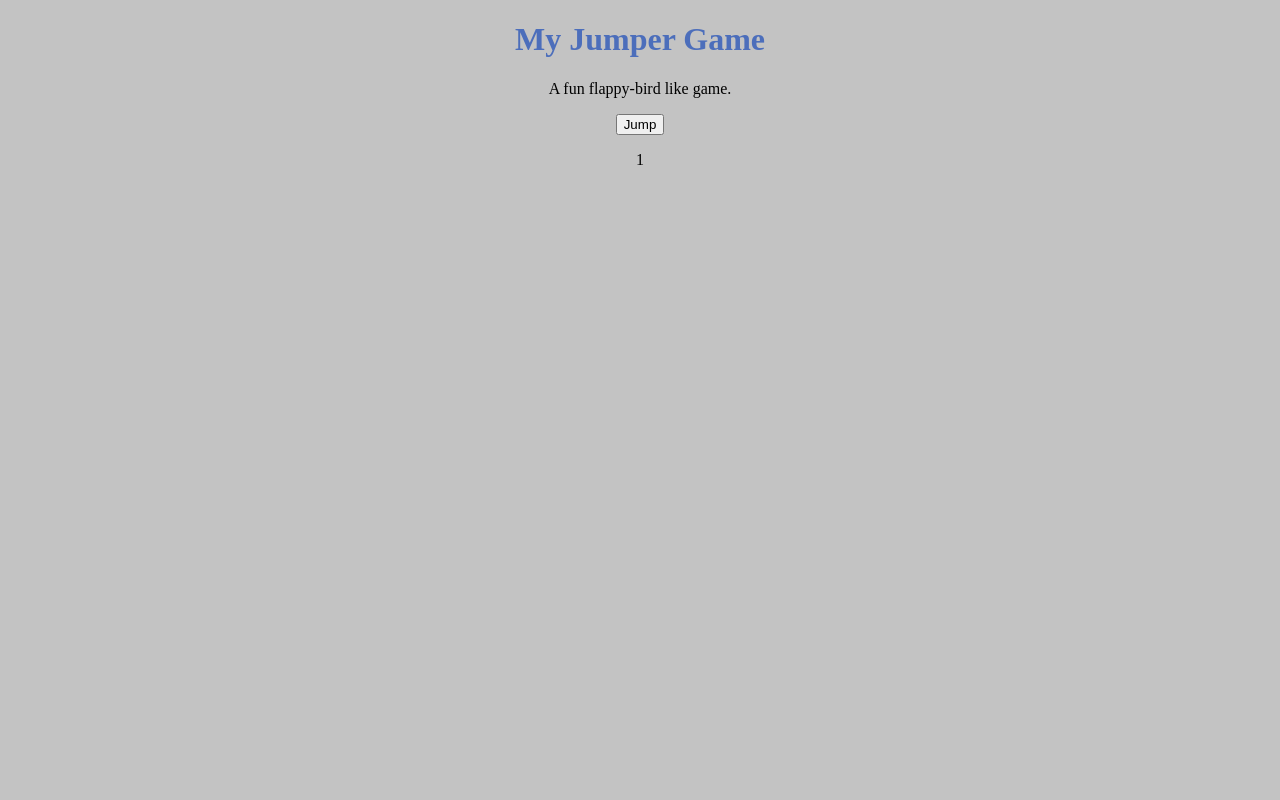
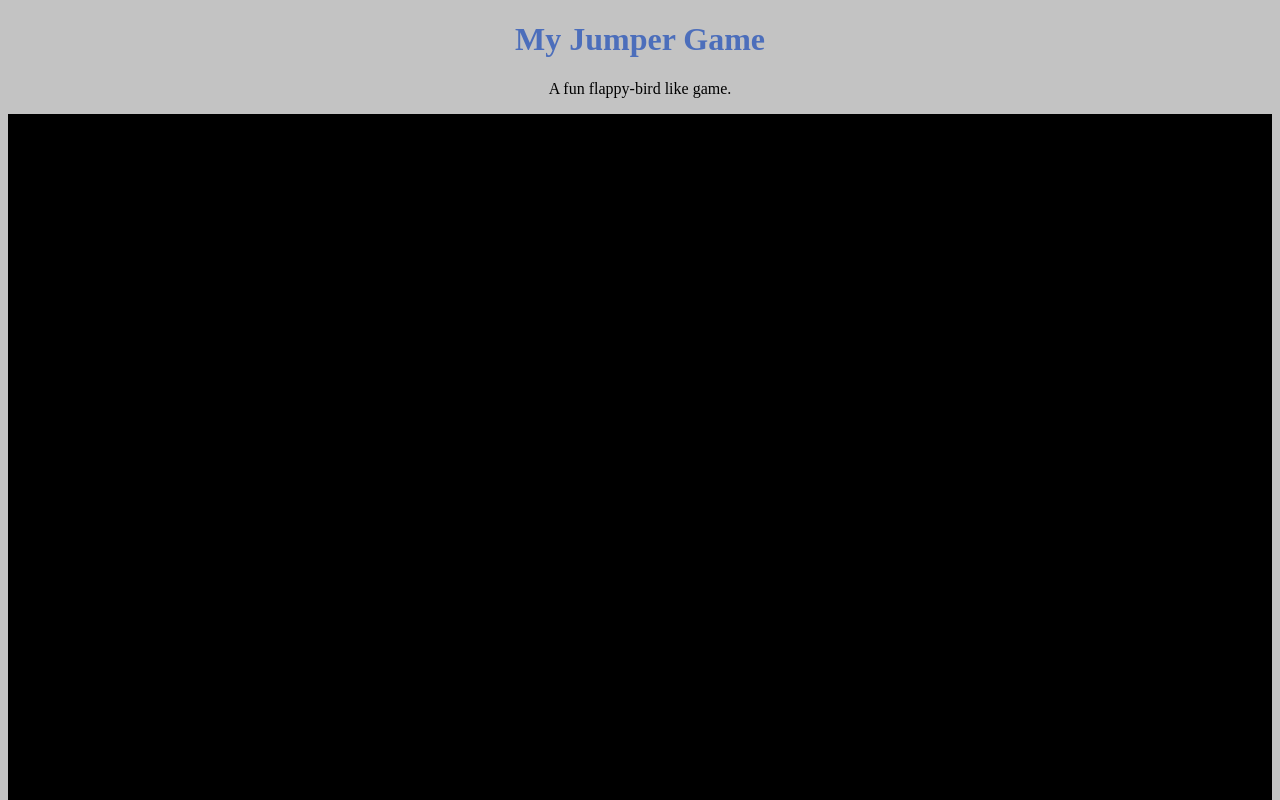
Before and after one commit to yurilov/bouncing-ball-game, a plain HTML site: page index.html in a window 1280 px wide. Shown: the top 800 px of the page. Drawn offline with Linux system fonts and the light colour scheme.

Commit message:
added canvas

```diff
--- a/css/styles.css
+++ b/css/styles.css
@@ -1,7 +1,11 @@
 body {
-  background-color:#c3c3c3;
+  background-color: #c3c3c3;
   text-align: center;
+}
 
+canvas {
+  width: 100%;
+  background-color: black;
 }
 
 .heading {
--- a/index.html
+++ b/index.html
@@ -4,12 +4,15 @@
     <meta charset="UTF-8" />
     <meta http-equiv="X-UA-Compatible" content="IE=edge" />
     <meta name="viewport" content="width=device-width, initial-scale=1.0" />
-    <title>Bouncing ball game</title>
+    <title>Document</title>
     <link rel="stylesheet" type="text/css" href="./css/styles.css" />
   </head>
   <body>
     <h1 class="heading">My Jumper Game</h1>
     <p class="text">A fun flappy-bird like game.</p>
+    <canvas id="canvas" width="600" height="400">
+      Your browser does not support the HTML5 canvas tag.
+    </canvas>
     <button id="jump">Jump</button>
     <p class="score">1</p>
     <script src="js/script.js"></script>
--- a/js/script.js
+++ b/js/script.js
@@ -2,6 +2,11 @@ window.onload = function () {
   const jumpRef = document.querySelector('#jump');
   let count = 1;
   const scoreRef = document.querySelector('.score');
+  const canvas = document.getElementById("canvas");
+  const context = canvas.getContext("2d");
+  context.moveTo(150, 100);
+  context.lineTo(600, 400);
+  context.stroke();
   jumpRef.addEventListener('click', () => {
     count += 1;
     scoreRef.textContent = count;
```
